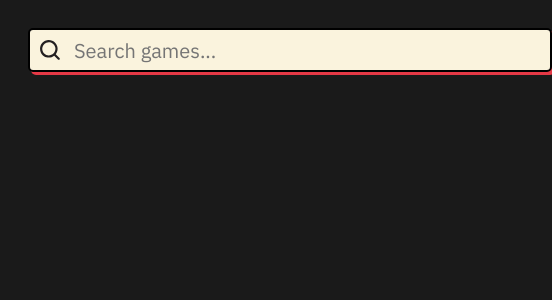
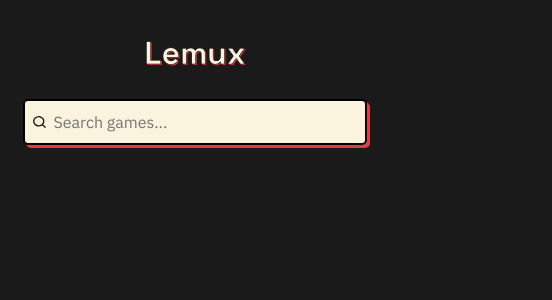
Before and after one commit to lidor-cohen/lemux, a React (Vite) app: page / in a window 390 px wide. Shown: the top 300 px of the page, 552 px wide, since content can reach past the window. Built offline with nearby package versions, Linux system fonts and the light colour scheme.

Commit message:
add: navbar with random game button

```diff
--- a/src/components/App/App.css
+++ b/src/components/App/App.css
@@ -2,5 +2,5 @@
   max-width: 1440px;
   margin: 0 auto;
 
-  padding: 20px;
+  padding: 0 25px;
 }
--- a/src/components/App/App.jsx
+++ b/src/components/App/App.jsx
@@ -4,11 +4,13 @@ import { Route, Routes } from "react-router";
 
 import Main from "../Main/Main";
 import GamePage from "../GamePage/GamePage";
+import Navbar from "../Navbar/Navbar";
 
 function App() {
   return (
     <>
       <div className="page">
+        <Navbar />
         <Routes>
           <Route path="/" element={<Main />} />
           <Route path="/:gameId" element={<GamePage />} />
--- a/src/components/Main/Main.jsx
+++ b/src/components/Main/Main.jsx
@@ -2,11 +2,7 @@ import SearchBar from "../UIElements/SearchBar/SearchBar";
 import "./Main.css";
 
 function Main() {
-  return (
-    <div className="main">
-      <SearchBar />
-    </div>
-  );
+  return <div className="main"></div>;
 }
 
 export default Main;
--- /dev/null
+++ b/src/components/Navbar/Navbar.css
@@ -0,0 +1,22 @@
+.navbar {
+  display: flex;
+  align-items: center;
+  gap: 20px;
+}
+
+.navbar__random-game {
+  width: 40px;
+  margin-left: 10px;
+  cursor: pointer;
+}
+
+@media only screen and (max-width: 600px) {
+  .navbar {
+    flex-direction: column;
+    gap: 0;
+  }
+
+  .navbar__random-game {
+    display: none;
+  }
+}
--- /dev/null
+++ b/src/components/Navbar/Navbar.jsx
@@ -0,0 +1,21 @@
+import "./Navbar.css";
+
+import SearchBar from "../UIElements/SearchBar/SearchBar";
+import Logo from "../UIElements/Logo/Logo";
+import DiceImage from "../../assets/icons/dice.svg";
+
+function Navbar() {
+  return (
+    <div className="navbar">
+      <Logo />
+      <SearchBar />
+      <img
+        className="navbar__random-game"
+        src={DiceImage}
+        alt="Random Game Dice"
+      />
+    </div>
+  );
+}
+
+export default Navbar;
--- a/src/components/UIElements/Logo/Logo.css
+++ b/src/components/UIElements/Logo/Logo.css
@@ -0,0 +1,6 @@
+.logo {
+  -webkit-text-stroke: 0.5px;
+  -webkit-text-stroke-color: black;
+  color: var(--accent-color);
+  text-shadow: 1px 1px 0 var(--primary-color);
+}
--- a/src/components/UIElements/Logo/Logo.jsx
+++ b/src/components/UIElements/Logo/Logo.jsx
@@ -1,7 +1,7 @@
 import "./Logo.css";
 
 function Logo() {
-  return <div>Logo</div>;
+  return <h1 class="logo">Lemux</h1>;
 }
 
 export default Logo;
--- a/src/components/UIElements/SearchBar/SearchBar.css
+++ b/src/components/UIElements/SearchBar/SearchBar.css
@@ -1,6 +1,5 @@
 .search-bar {
-  min-width: 500px;
-  height: 40px;
+  flex: 1;
 
   display: flex;
   align-items: center;
@@ -24,9 +23,25 @@
   font-size: 20px;
   border: none;
   background: none;
-  width: 100%;
+  height: 40px;
 }
 
 .search-bar__input:focus {
   outline: none;
 }
+
+@media only screen and (max-width: 600px) {
+  .search-bar {
+    gap: 6px;
+    padding: 0 8px;
+    width: 100%;
+  }
+
+  .search-bar__icon {
+    width: 12.5px;
+  }
+
+  .search-bar__input {
+    font-size: 16px;
+  }
+}
```
Also changed, not shown: src/assets/icons/dice.svg (added).
